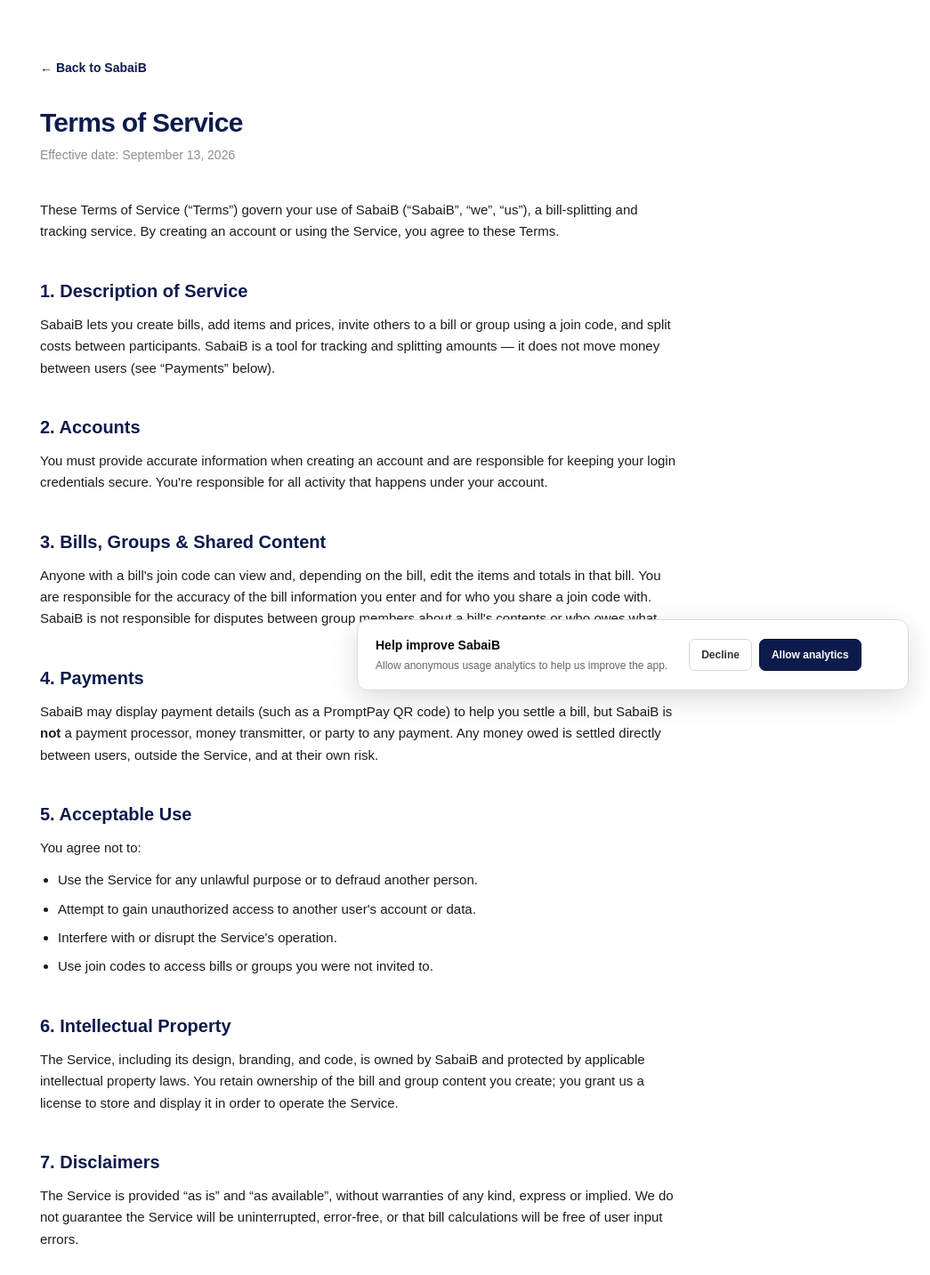
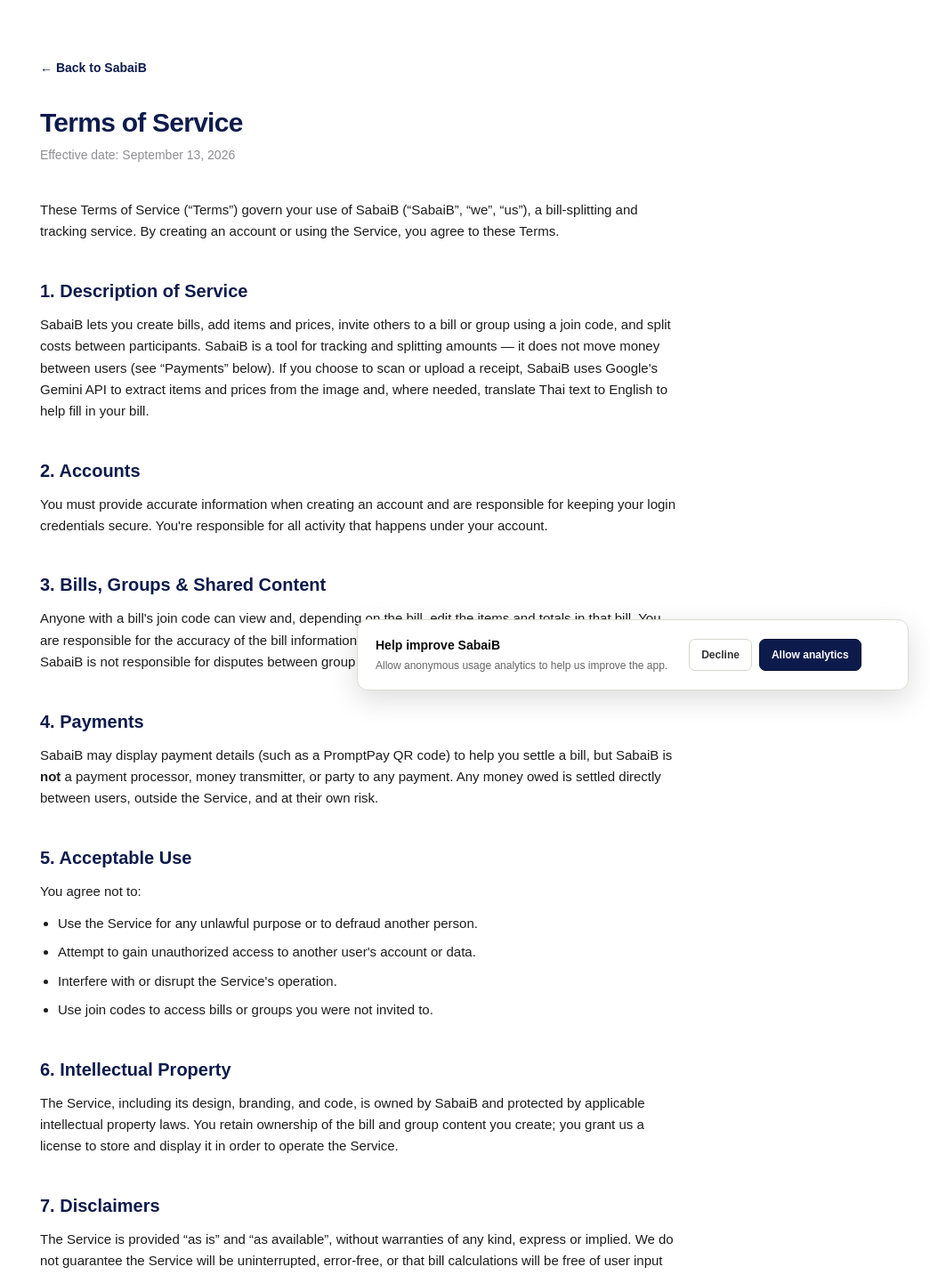
Before and after one commit to shwan26/sabaib-web, a Next.js app: page /terms in a window 1280 px wide. Shown: the top 1433 px of the page at 89% size, without its empty margins (235-1280 px from the left). Built offline with nearby package versions, Linux system fonts and the light colour scheme; no server answers.

Commit message:
terms-policy-ai

```diff
--- a/app/privacy/page.tsx
+++ b/app/privacy/page.tsx
@@ -46,6 +46,12 @@
                 to invite others.
               </li>
               <li>
+                <strong>Receipt images:</strong> if you scan or upload a receipt to auto-fill a
+                bill, the image is sent to Google&apos;s Gemini API to extract items and prices
+                and, where needed, translate Thai text to English. We use the extracted data to
+                populate your bill.
+              </li>
+              <li>
                 <strong>Usage data:</strong> if you accept our cookie banner, we use Google
                 Analytics to understand how the Service is used (e.g. pages visited, general
                 usage patterns). This only runs after you consent.
@@ -78,8 +84,9 @@
               </li>
               <li>
                 <strong>With service providers:</strong> we use Supabase to host our database and
-                handle authentication, and Google Analytics for usage analytics. These providers
-                process data on our behalf and are bound to protect it.
+                handle authentication, Google&apos;s Gemini API to scan and translate receipt
+                images you choose to upload, and Google Analytics for usage analytics. These
+                providers process data on our behalf and are bound to protect it.
               </li>
               <li>
                 <strong>For legal reasons:</strong> if required to comply with applicable law,
--- a/app/terms/page.tsx
+++ b/app/terms/page.tsx
@@ -38,7 +38,9 @@
               SabaiB lets you create bills, add items and prices, invite others to a bill or
               group using a join code, and split costs between participants. SabaiB is a tool for
               tracking and splitting amounts — it does not move money between users (see
-              &ldquo;Payments&rdquo; below).
+              &ldquo;Payments&rdquo; below). If you choose to scan or upload a receipt, SabaiB
+              uses Google&apos;s Gemini API to extract items and prices from the image and, where
+              needed, translate Thai text to English to help fill in your bill.
             </p>
           </section>
 
@@ -99,7 +101,10 @@
               The Service is provided &ldquo;as is&rdquo; and &ldquo;as available&rdquo;, without
               warranties of any kind, express or implied. We do not guarantee the Service will be
               uninterrupted, error-free, or that bill calculations will be free of user input
-              errors.
+              errors. Receipt scanning and Thai-to-English translation are performed by AI
+              (Google&apos;s Gemini API) and may misread or mistranslate items, prices, or text;
+              you are responsible for reviewing and correcting extracted data before relying on
+              it.
             </p>
           </section>
 
```
